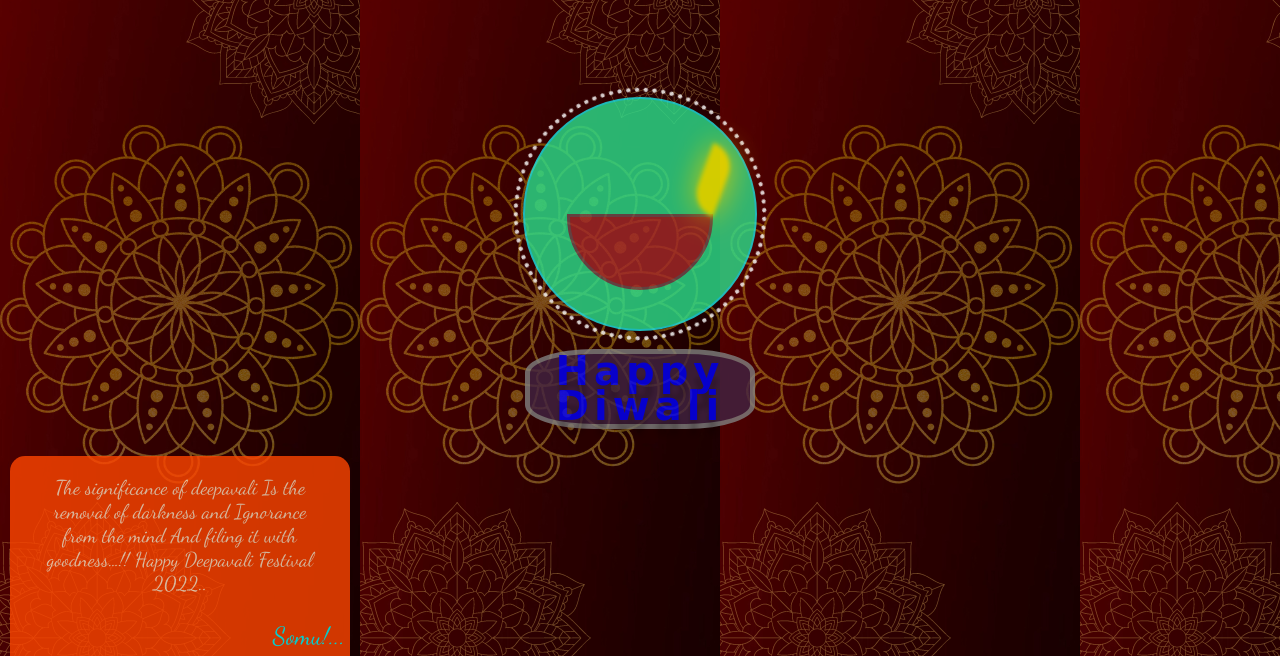
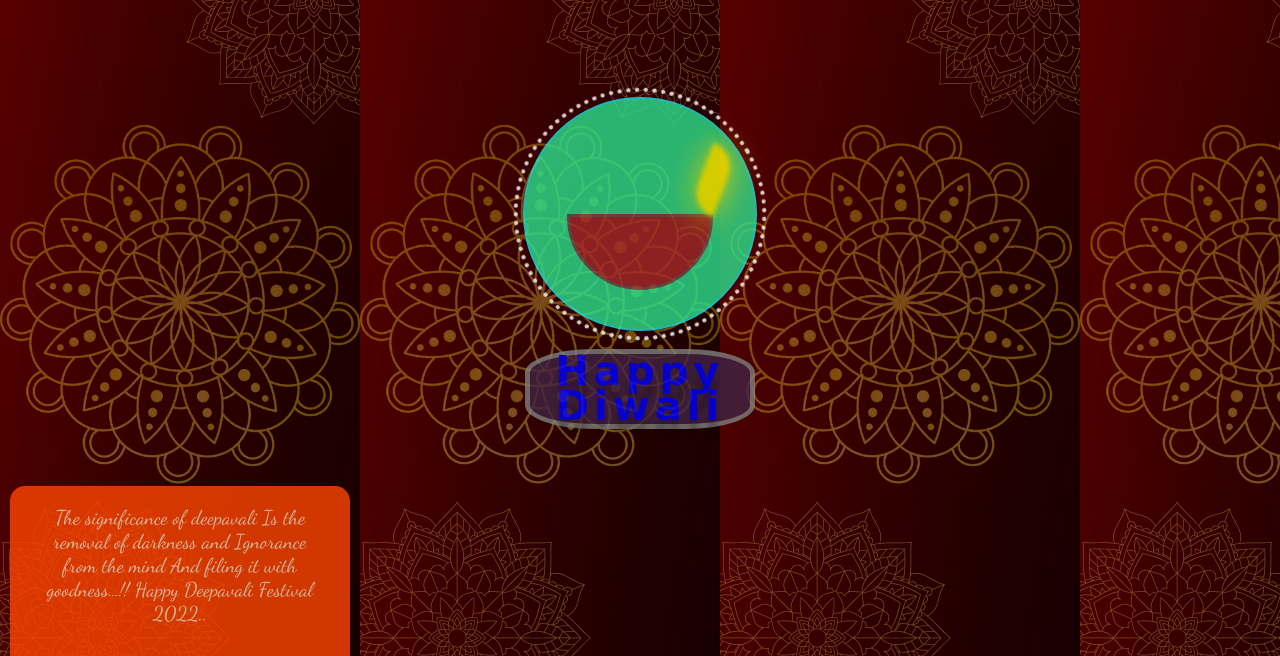
Before and after one commit to Somu01544/diwali, a plain HTML site: page index.html in a window 1280 px wide. Shown: the part 66-722 px from the top of the page. Drawn offline with Linux system fonts and the light colour scheme; a web font is replaced by a local one.

Commit message:
Update index.html

```diff
--- a/index.html
+++ b/index.html
@@ -21,7 +21,7 @@
         </h1>
         <div class="lamp"></div>
         </div>
-        <footer style="display: block; margin: 10px; bottom: 50px; width: 340px;">
+        <footer style=" display: block; margin-left: 10px;margin-top: 40px; margin-bottom: 10px; height: 200px; width: 340px;">
             <div class="content" >
                 <p>The significance of deepavali
                     Is the removal of darkness and
```
